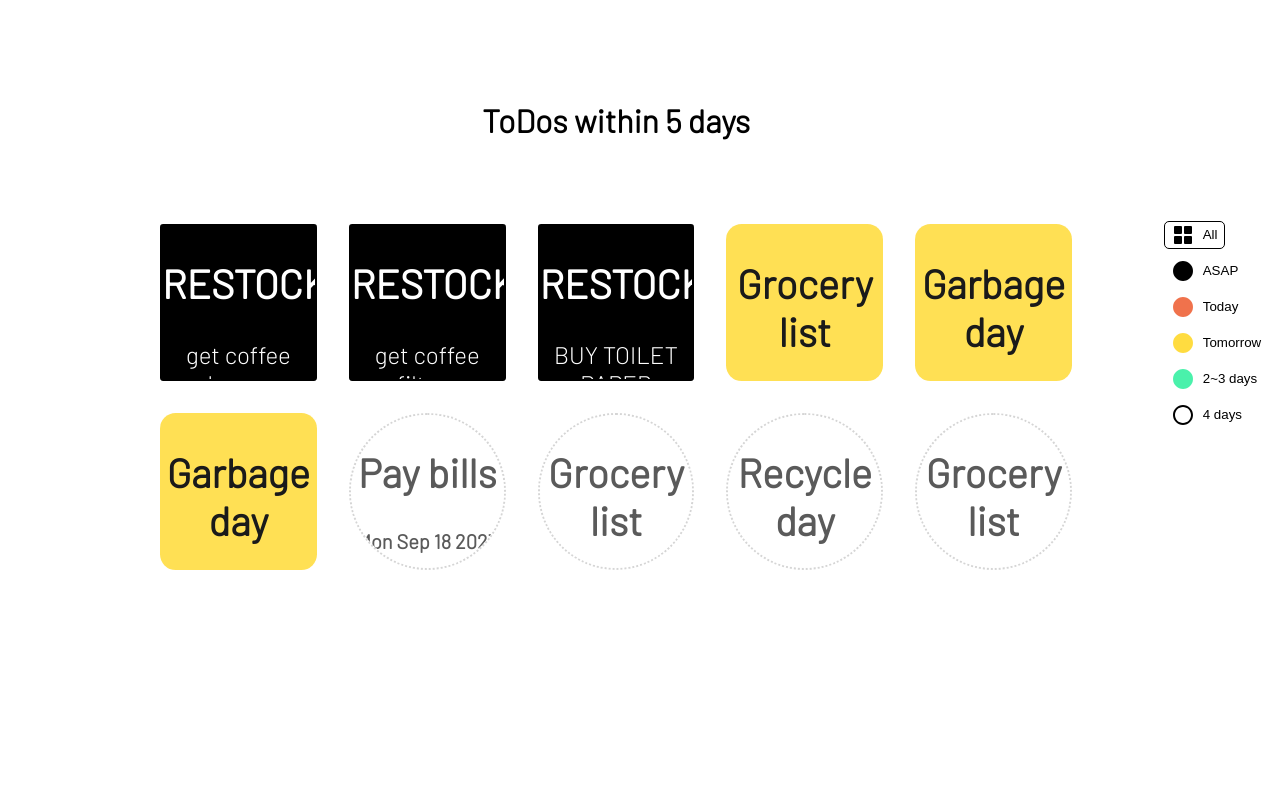
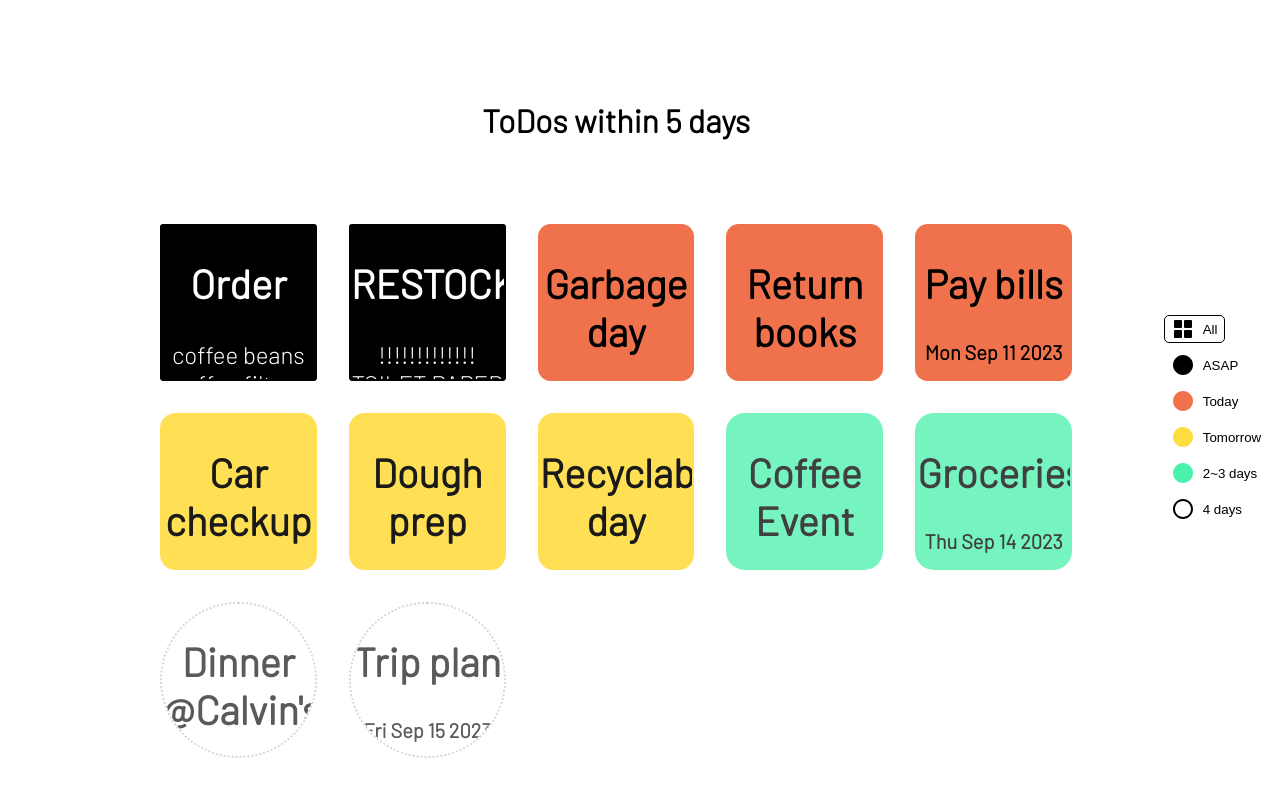
Before and after one commit to jeanings/todo-frontend, a React (Create React App) app: page / in a window 1280 px wide. Shown: the top 796 px of the page. Built offline with nearby package versions, Linux system fonts and the light colour scheme.

Commit message:
Fix keys in task list elements

```diff
--- a/src/features/Todo/Todo.tsx
+++ b/src/features/Todo/Todo.tsx
@@ -3,7 +3,8 @@ import { useAppDispatch, useAppSelector } from '../../app/hooks';
 import { DEV_BACKEND } from '../../app/App';
 import { setTodos, TodoProps, TodoType } from './todoSlice';
 import TodoTask, { TodoTaskProps } from './TodoTask';
-import todos from '../../utils/mockTodos.json';
+// import todos from '../../utils/mockTodos.json';
+import todos from '../../utils/mockTodos2.json';
 import './Todo.css';
 
 
--- a/src/features/Todo/TodoTask.tsx
+++ b/src/features/Todo/TodoTask.tsx
@@ -26,16 +26,18 @@ const TodoTask: React.FunctionComponent<TodoTaskProps> = (props: TodoTaskProps)
 
     // Build list of tasks.
     const taskListElems: JSX.Element[] = [];
+    let taskCount: number = 0;
     for (let task of props.tasks) {
         const taskListElem: JSX.Element = (
             <li className={ styledClassname + "__" + "tasklist-item" }
                 role="listitem"
                 aria-label="todo task list item"
-                key={`key-task-${props.color}_${props.id}-li-${task}`}>
+                key={`key-task-${props.color}_${props.id}-li-${taskCount}${task}`}>
                 { task }
             </li>
         );
         taskListElems.push(taskListElem);
+        taskCount++;
     }
 
     return (
--- /dev/null
+++ b/src/utils/mockTodos2.json
@@ -0,0 +1,134 @@
+[
+    {
+        "id": "0",
+        "title": "Order",
+        "date": null,
+        "tasks": [
+            "coffee beans",
+            "coffee filters"
+        ],
+        "color": "solid"
+    },
+    {
+        "id": "1",
+        "title": "RESTOCK",
+        "date": null,
+        "tasks": [
+            "!!!!!!!!!!!!!",
+            "TOILET PAPER",
+            "!!!!!!!!!!!!!"
+        ],
+        "color": "solid"
+    },
+    {
+        "id": "2",
+        "title": "Garbage day",
+        "date": "Mon Sep 11 2023",
+        "tasks": [
+            "trash",
+            "organics"
+        ],
+        "color": "red"
+    },
+    {
+        "id": "3",
+        "title": "Return books",
+        "date": "Mon Sep 11 2023",
+        "tasks": [
+            "all of them"
+        ],
+        "color": "red"
+    },
+    {
+        "id": "4",
+        "title": "Pay bills",
+        "date": "Mon Sep 11 2023",
+        "tasks": [
+            "credit card",
+            "gas bill",
+            "electricity bill"
+        ],
+        "color": "red"
+    },
+    {
+        "id": "5",
+        "title": "Car checkup",
+        "date": "Tues Sep 12 2023",
+        "tasks": [
+            "4pm @ DJ's",
+            "bring cash"
+        ],
+        "color": "amber"
+    },
+    {
+        "id": "6",
+        "title": "Dough prep",
+        "date": "Tues Sep 12 2023",
+        "tasks": [
+            "2 loaves for Fri",
+            "whole wheat, plain",
+            "AP white, cashews"
+        ],
+        "color": "amber"
+    },
+    {
+        "id": "7",
+        "title": "Recyclables day",
+        "date": "Wed Sep 13 2023",
+        "tasks": [
+            "cardboard",
+            "bottles",
+            "plastics"
+        ],
+        "color": "amber"
+    },
+    {
+        "id": "8",
+        "title": "Coffee Event",
+        "date": "Thu Sep 14 2023",
+        "tasks": [
+            "event on Main",
+            "JJ, free capp",
+            "Prado, bean samples",
+            "Pallet, cupping"
+        ],
+        "color": "green"
+    },
+    {
+        "id": "9",
+        "title": "Groceries",
+        "date": "Thu Sep 14 2023",
+        "tasks": [
+            "curry week",
+            "tomato",
+            "sweet potato",
+            "snow peas",
+            "galangal",
+            "check spices"
+        ],
+        "color": "green"
+    },
+    {
+        "id": "10",
+        "title": "Dinner @Calvin's",
+        "date": "Fri Sep 15 2023",
+        "tasks": [
+            "dough for bake",
+            "boardgames",
+            "coffee samples"
+        ],
+        "color": "transparent"
+    },
+    {
+        "id": "11",
+        "title": "Trip plan",
+        "date": "Fri Sep 15 2023",
+        "tasks": [
+            "budgeting",
+            "coffee spots",
+            "ice cream",
+            "day trip ideas"
+        ],
+        "color": "transparent"
+    }
+]
```
